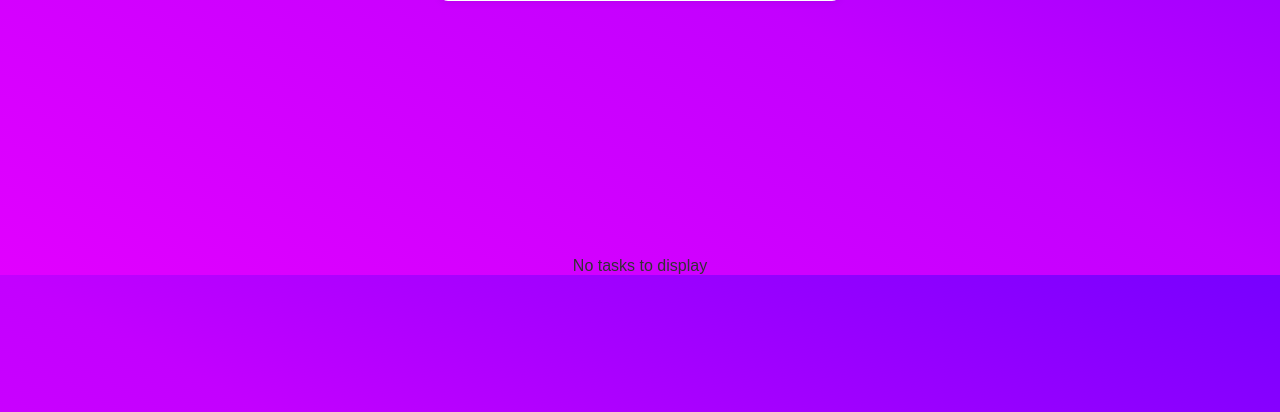
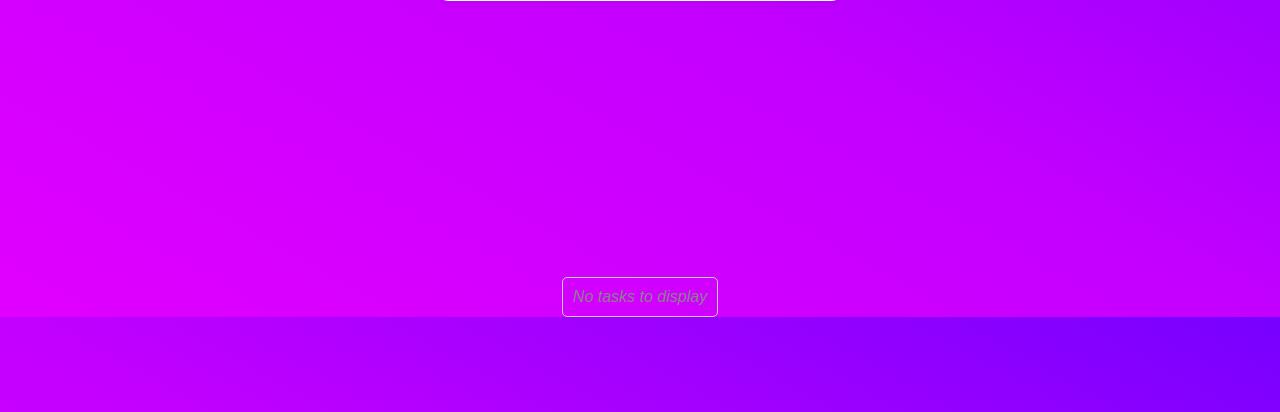
Before and after one commit to aayushsugandhi2703/FLASK_SQL, a Flask app: page / in a window 1280 px wide. Shown: the part 388-800 px from the top of the page. Run offline with Flask 3, Linux system fonts and the light colour scheme; data that the repository does not hold is empty.

Commit message:
changed the css

```diff
--- a/static/styel.css
+++ b/static/styel.css
@@ -86,3 +86,30 @@ button {
 button:hover {
     background-color: #5b08c9;
 }
+
+/* style.css */
+
+/* Style for the task container */
+#task-container {
+    margin-top: 20px;
+    border: 1px solid #ccc;
+    padding: 10px;
+    border-radius: 5px;
+}
+
+/* Style for the task list */
+#task-container ul {
+    list-style-type: none;
+    padding: 0;
+}
+
+/* Style for individual tasks */
+#task-container ul li {
+    margin-bottom: 5px;
+}
+
+/* Style for the "No tasks to display" message */
+#task-container p {
+    font-style: italic;
+    color: #888;
+}
```
